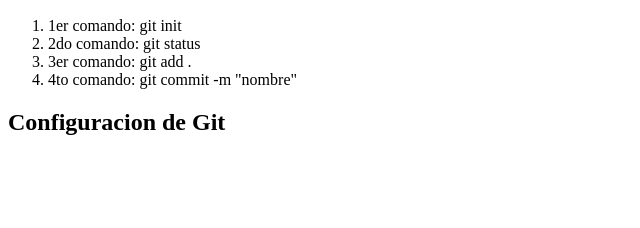
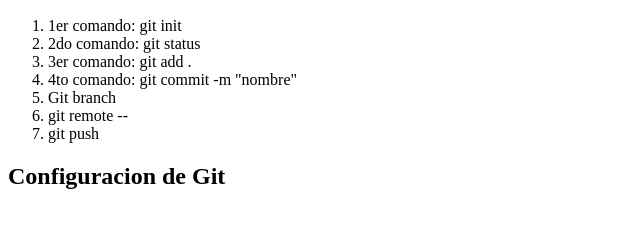
Before and after one commit to nexa11/segundo-git, a plain HTML site: page index.html in a window 1280 px wide. Shown: the part 110-338 px from the top of the page, without its empty margins (0-640 px from the left). Drawn offline with Linux system fonts and the light colour scheme.

Commit message:
agregue mas pasos de comando

```diff
--- a/index.html
+++ b/index.html
@@ -14,6 +14,10 @@
         <li>2do comando: git status</li>
         <li>3er comando: git add .</li>
         <li>4to comando: git commit -m "nombre"</li>
+        <!--Una vez creado el repositorio en github aparecen comandos nuevos-->
+        <li>Git branch</li>
+        <li>git remote --</li>
+        <li>git push</li>
     </ol>
     <h2>Configuracion de Git</h2>
 </body>
```
